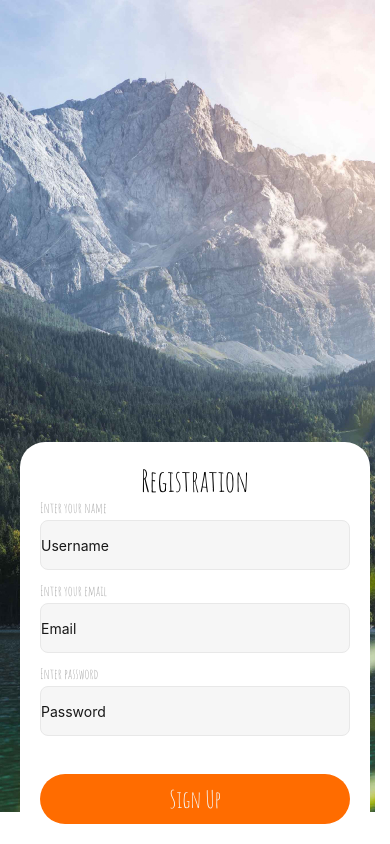
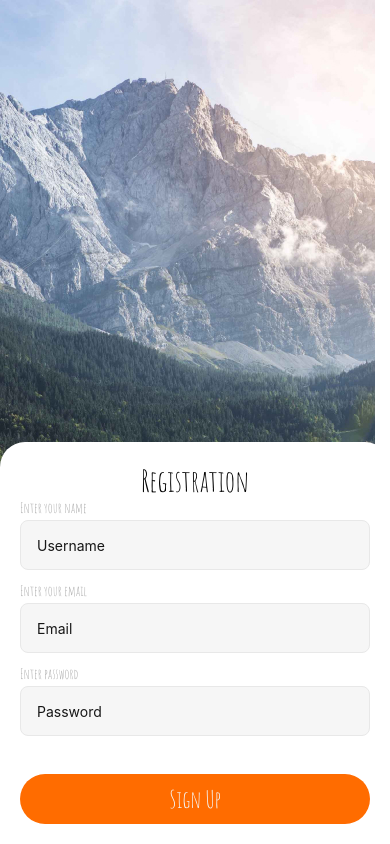
Before and after one commit to Valeriia789/hw-react-native, a React Native app: screen / in a window 390 px wide. Built offline with nearby package versions, Linux system fonts and the light colour scheme.

Commit message:
SplashScreen instead of AppLoading

```diff
--- a/App.js
+++ b/App.js
@@ -1,9 +1,6 @@
 import React from "react";
 import RegistrationScreen from "./Screens/RegistrationScreen";
 // import LoginScreen from "./Screens/LoginScreen";
-
-// npm i expo-font
-// import * as Font from 'expo-font';
 
 export default function App() {
   return (
--- a/Screens/RegistrationScreen.js
+++ b/Screens/RegistrationScreen.js
@@ -1,4 +1,4 @@
-import React, { useEffect, useState } from "react";
+import React, { useCallback, useEffect, useState } from "react";
 import {
   StyleSheet,
   View,
@@ -15,18 +15,15 @@ import {
 } from "react-native";
 
 import * as Font from "expo-font";
-import AppLoading from "expo-app-loading";
+import * as SplashScreen from "expo-splash-screen";
+
+// Keep the splash screen visible while we fetch resources
+SplashScreen.preventAutoHideAsync();
 
 const initialState = {
   username: "",
   email: "",
   password: "",
-};
-
-const loadApplication = async () => {
-  await Font.loadAsync({
-    "AmaticSC-Regular": require("../assets/fonts/AmaticSC-Regular.ttf"),
-  });
 };
 
 export default function RegistrationScreen() {
@@ -35,41 +32,74 @@ export default function RegistrationScreen() {
   const [isShowKeyboard, setIsShowKeyboard] = useState(false);
   const [isReady, setIsReady] = useState(false);
   // віднімає 20 від ширини базового екрану
-  const [ dimensions, setDimensions] = useState(Dimensions.get('window').width - 20 * 2);
+  const [dimensions, setDimensions] = useState(
+    // Dimensions.get("window").width - 20 * 2
+    Dimensions.get("window").width
+  );
 
   useEffect(() => {
+    async function prepare() {
+      try {
+        // Pre-load fonts, make any API calls you need to do here
+        await Font.loadAsync({
+          "AmaticSC-Regular": require("../assets/fonts/AmaticSC-Regular.ttf"),
+        });
+      } catch (e) {
+        console.warn(e);
+      } finally {
+        // Tell the application to render
+        setIsReady(true);
+      }
+    }
+
+    prepare();
+
     const onChange = () => {
-      const width = Dimensions.get('window').width - 20 * 2;
-      setDimensions(width)
-    }
-    Dimensions.addEventListener('change', onChange)
+      const width = Dimensions.get("window").width;
+      // const width = Dimensions.get("window").width - 20 * 2;
+      setDimensions(width);
+    };
+
+    Dimensions.addEventListener("change", onChange);
     return () => {
-      Dimensions.removeEventListener('change', onChange)
-    }
-  }, [])
+      try {
+        Dimensions.removeEventListener("change", onChange);
+      } catch (e) {
+        console.warn(e);
+      }
+    };
+  }, []);
 
   const keyboardHide = () => {
     setIsShowKeyboard(false);
     Keyboard.dismiss();
   };
 
-  const onRegister = () => {
-    Alert.alert("Credentials", `${username} + ${email} + ${password}`);
-  };
+  // const onRegister = () => {
+  //   Alert.alert("Credentials", `${username} + ${email} + ${password}`);
+
+  //   console.log(state);
+  //   setState(initialState);
+  // };
+
+  const onLayoutRootView = useCallback(async () => {
+    if (isReady) {
+      // This tells the splash screen to hide immediately! If we call this after
+      // `setAppIsReady`, then we may see a blank screen while the app is
+      // loading its initial state and rendering its first pixels. So instead,
+      // we hide the splash screen once we know the root view has already
+      // performed layout.
+      await SplashScreen.hideAsync();
+    }
+  }, [isReady]);
 
   if (!isReady) {
-    return (
-      <AppLoading
-        startAsync={loadApplication}
-        onFinish={() => setIsReady(true)}
-        onError={console.warn}
-      />
-    );
+    return null;
   }
 
   return (
     <TouchableWithoutFeedback onPress={keyboardHide}>
-      <View style={styles.container}>
+      <View style={styles.container} onLayout={onLayoutRootView}>
         <ImageBackground
           style={styles.image}
           source={require("../assets/images/background.jpg")}
@@ -80,7 +110,11 @@ export default function RegistrationScreen() {
             behavior={Platform.OS == "ios" ? "padding" : "height"}
           >
             <View
-              style={{ ...styles.form, marginBottom: isShowKeyboard ? 20 : 0, width: dimensions }}
+              style={{
+                ...styles.form,
+                // marginBottom: isShowKeyboard ? 20 : 0,
+                width: dimensions,
+              }}
             >
               <View style={styles.formHeader}>
                 <Text style={styles.formTitle}>Registration</Text>
@@ -97,6 +131,7 @@ export default function RegistrationScreen() {
                   onChangeText={(value) =>
                     setState((prevState) => ({ ...prevState, username: value }))
                   }
+                  // onChangeText={(value) => setState({ ...state, username: value })}
                 />
               </View>
 
@@ -151,13 +186,15 @@ const styles = StyleSheet.create({
     flex: 1,
     resizeMode: "cover",
     justifyContent: "flex-end",
-    alignItems: 'center',
+    alignItems: "center",
   },
 
   form: {
     // marginHorizontal: 20,
     padding: 20,
-    borderRadius: 25,
+    // borderRadius: 25,
+    borderTopStartRadius: 25,
+    borderTopEndRadius: 25,
     backgroundColor: "#ffffff",
   },
 
@@ -180,12 +217,13 @@ const styles = StyleSheet.create({
   input: {
     height: 50,
     marginBottom: 12,
+    paddingHorizontal: 16,
+
     borderWidth: 1,
     borderRadius: 8,
+    borderColor: "#E8E8E8",
 
     color: "#171717",
-
-    borderColor: "#E8E8E8",
     backgroundColor: "#F6F6F6",
   },
 
--- a/package.json
+++ b/package.json
@@ -20,7 +20,8 @@
     "react": "18.2.0",
     "react-dom": "18.2.0",
     "react-native": "0.71.7",
-    "react-native-web": "~0.18.10"
+    "react-native-web": "~0.18.10",
+    "expo-splash-screen": "~0.18.2"
   },
   "devDependencies": {
     "@babel/core": "^7.20.0",
```
Also changed, not shown: 1 other file (tests, documents, lock files or other folders).
